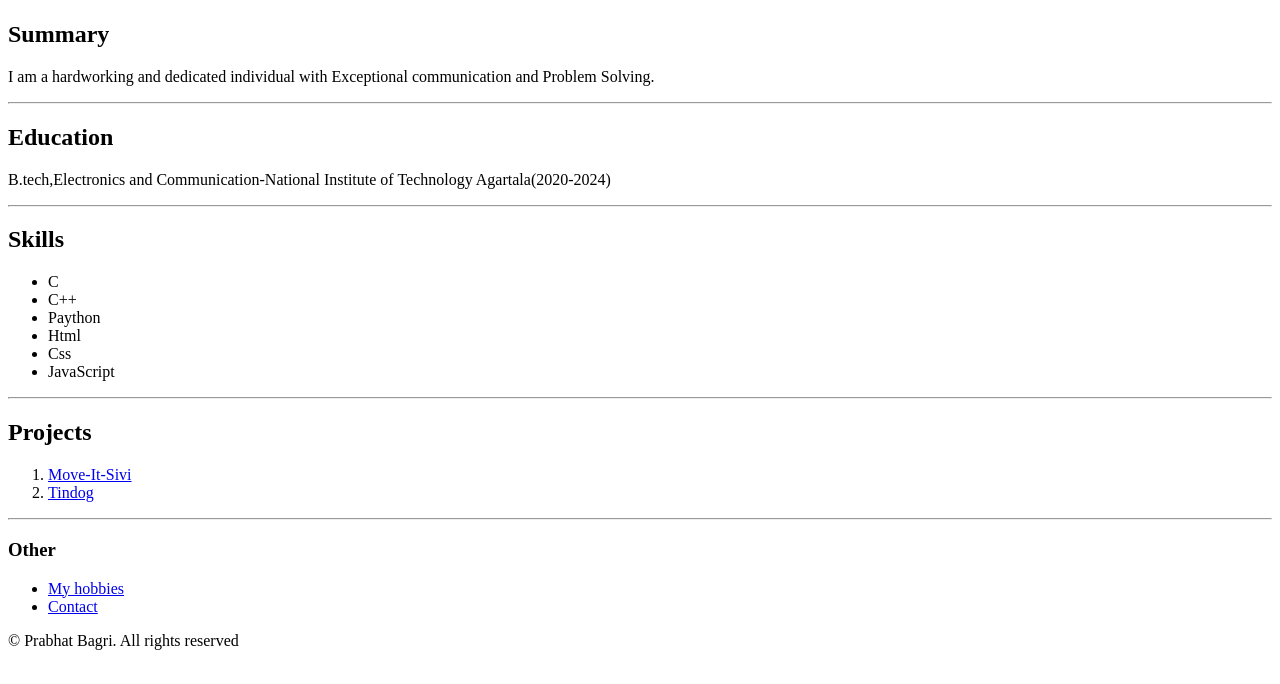
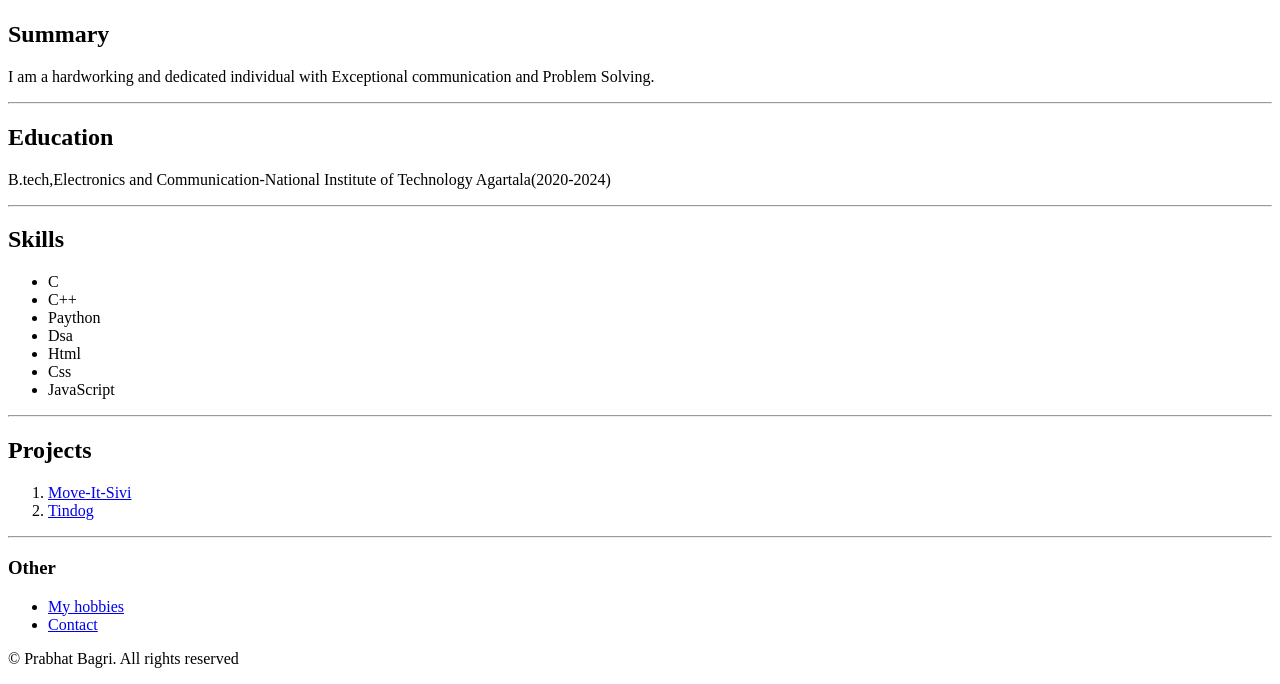
Before and after one commit to Prabhatbagri/Resume, a plain HTML site: page index.html in a window 1280 px wide. Shown: the part 153-837 px from the top of the page. Drawn offline with Linux system fonts and the light colour scheme.

Commit message:
Add files via upload

```diff
--- a/index.html
+++ b/index.html
@@ -22,6 +22,7 @@
             <li>C</li>
             <li>C++</li>
             <li>Paython</li>
+            <li>Dsa</li>
             <li>Html</li>
             <li>Css</li>
             <li>JavaScript</li>
```
